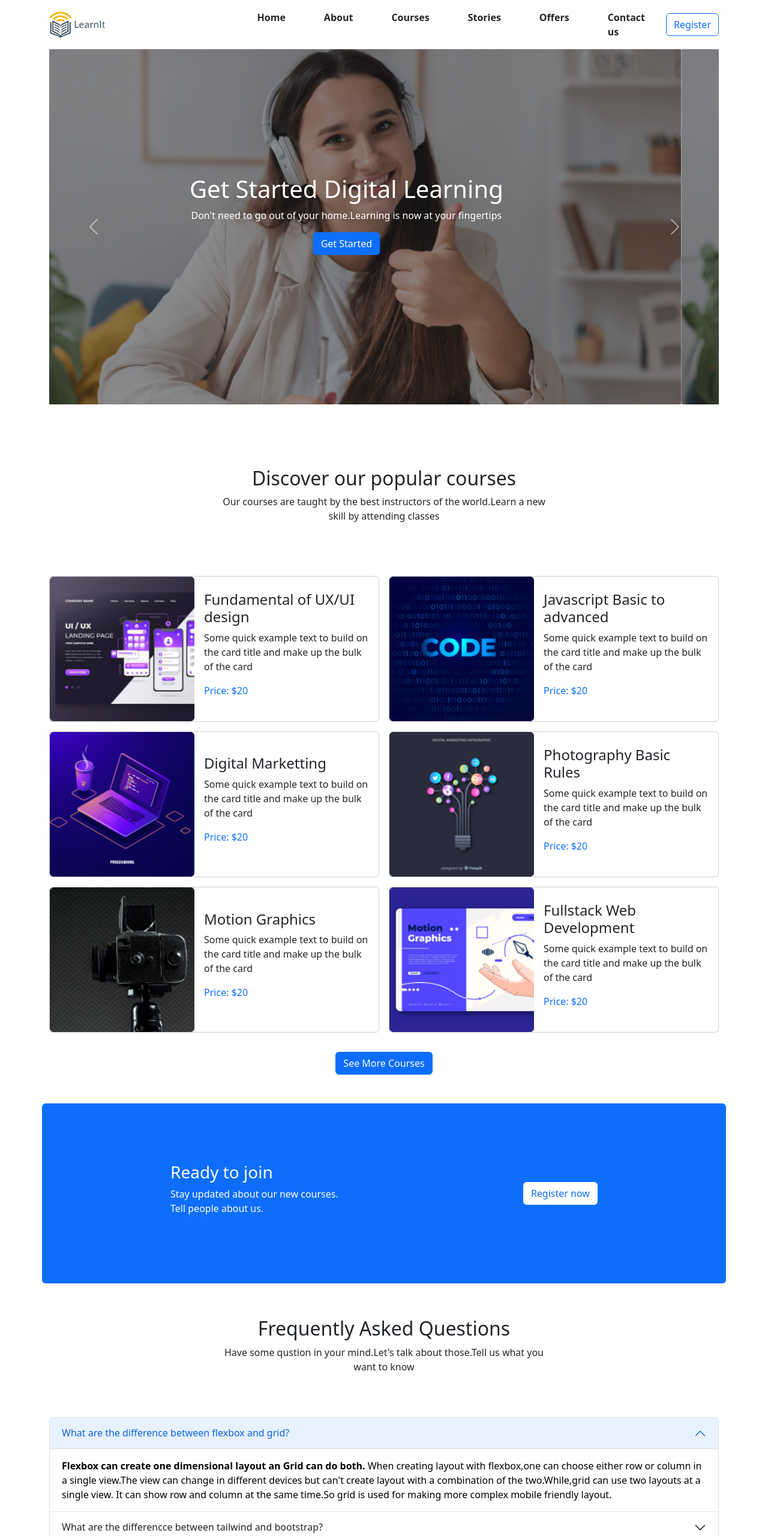
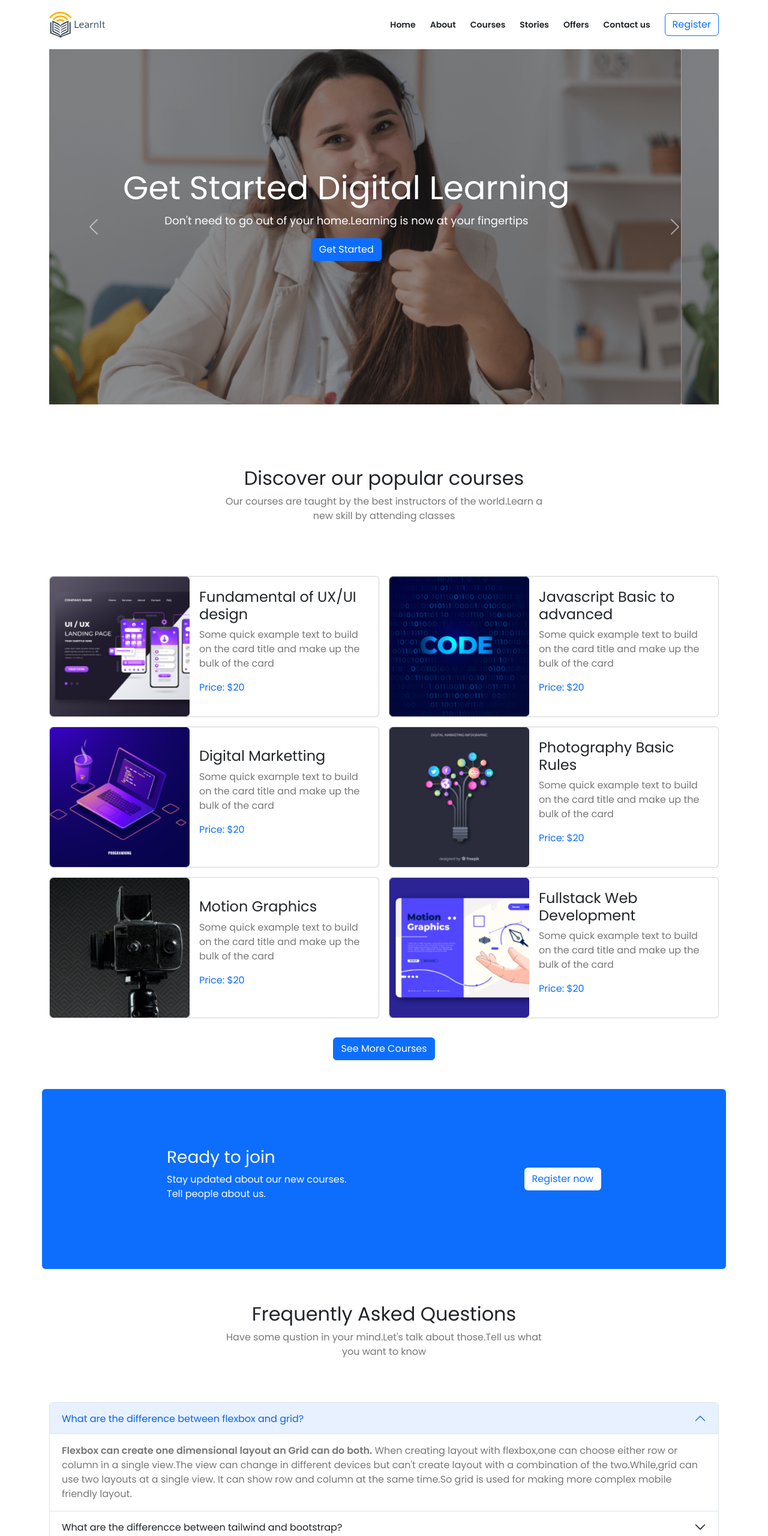
Before and after one commit to thinkingmore/edtech-landing-page, a plain HTML site: page index.html in a window 1280 px wide. Shown: the top 2560 px of the page at 60% size. Drawn offline with nearby package versions, Linux system fonts and the light colour scheme.

Commit message:
added footer,custom fonts and custom stylesheet

```diff
--- a/index.html
+++ b/index.html
@@ -4,8 +4,22 @@
     <meta charset="utf-8">
     <meta name="viewport" content="width=device-width, initial-scale=1">
     <title>Bootstrap demo</title>
+
+    <!-- Bootstrap CSS -->
     <link href="https://cdn.jsdelivr.net/npm/bootstrap@5.2.0/dist/css/bootstrap.min.css" rel="stylesheet"
     integrity="sha384-gH2yIJqKdNHPEq0n4Mqa/HGKIhSkIHeL5AyhkYV8i59U5AR6csBvApHHNl/vI1Bx" crossorigin="anonymous">
+
+    <!-- custom css -->
+    <link href="styles.css" rel="stylesheet">
+
+    <!-- fontawesome CSS -->
+    <link rel="stylesheet" href="https://cdnjs.cloudflare.com/ajax/libs/font-awesome/6.1.2/css/all.min.css"
+    integrity="sha512-1sCRPdkRXhBV2PBLUdRb4tMg1w2YPf37qatUFeS7zlBy7jJI8Lf4VHwWfZZfpXtYSLy85pkm9GaYVYMfw5BC1A=="
+    crossorigin="anonymous" referrerpolicy="no-referrer"/>
+
+    <!-- google fonts -->
+    <link href="https://fonts.googleapis.com/css2?family=Poppins:wght@400;600&display=swap" rel="stylesheet">
+
   </head>
   <body>
     <!-- header section starts -->
@@ -20,22 +34,22 @@
                   </button>
                   <div class="collapse navbar-collapse" id="navbarNav">
                     <ul class="navbar-nav ms-auto">
-                      <li class="nav-item ms-5">
+                      <li class="nav-item ms-2">
                         <a class="nav-link text-dark fw-bold" href="#">Home</a>
                       </li>
-                      <li class="nav-item ms-5">
+                      <li class="nav-item ms-2">
                         <a class="nav-link text-dark fw-bold" href="#">About</a>
                       </li>
-                      <li class="nav-item ms-5">
+                      <li class="nav-item ms-2">
                         <a class="nav-link text-dark fw-bold " href="#">Courses</a>
                       </li>
-                      <li class="nav-item ms-5">
+                      <li class="nav-item ms-2">
                         <a class="nav-link text-dark fw-bold " href="#">Stories</a>
                       </li>
-                      <li class="nav-item ms-5">
+                      <li class="nav-item ms-2">
                         <a class="nav-link text-dark fw-bold " href="#">Offers</a>
                       </li>
-                      <li class="nav-item ms-5">
+                      <li class="nav-item ms-2">
                         <a class="nav-link text-dark fw-bold">Contact us</a>
                       </li>
                     </ul>
@@ -111,70 +125,70 @@
               <div class="col-12 mb-5">
                 <div class="mx-auto w-50 p-2">
                   <h2 class="text-center">Discover our popular courses</h2>
-                  <p class="text-center">Our courses are taught by the best instructors of the world.Learn a new skill by attending classes</p>
+                  <p class="text-center learnit-text">Our courses are taught by the best instructors of the world.Learn a new skill by attending classes</p>
                 </div>
               </div>
-              <div class="col-md-6 col-sm-12">
+              <div class="col-lg-6 col-md-12 col-sm-12">
                 <div class="card flex-md-row flex-sm-column align-items-center">
-                  <img class="card-img mw-100 mh-100 img-fluid" src="images/course/course-1.png"/>
+                  <img class=" card-img img-fluid" src="images/course/course-1.png"/>
                   <div class="card-body">
-                    <h4 class="card-title">Fundamental of UX/UI design</h4>
-                    <p class="card-text">Some quick example text to build on the card title
+                    <h4 class="course-title">Fundamental of UX/UI design</h4>
+                    <p class=" card-text learnit-text">Some quick example text to build on the card title
                       and make up the bulk of the card</p>
                     <p class="text-primary">Price: $20</p>
                   </div>
                 </div>
               </div>
-              <div class="col-md-6 col-sm-12">
+              <div class="col-lg-6 col-md-12 col-sm-12">
                 <div class="card flex-md-row flex-sm-column align-items-center">
-                  <img class="card-img mw-100 mh-100 img-fluid" src="images/course/course-2.png"/>
+                  <img class=" card-img img-fluid" src="images/course/course-2.png"/>
                   <div class="card-body">
                     <h4 class="card-title">Javascript Basic to advanced</h4>
-                    <p class="card-text">Some quick example text to build on the card title
+                    <p class=" card-text learnit-text">Some quick example text to build on the card title
                       and make up the bulk of the card</p>
                     <p class="text-primary">Price: $20</p>
                   </div>
                 </div>
               </div>
-              <div class="col-md-6 col-sm-12">
+              <div class="col-lg-6 col-md-12 col-sm-12">
                 <div class="card flex-md-row flex-sm-column flex-sm-column align-items-center">
-                  <img class="card-img mw-100 mh-100 img-fluid" src="images/course/course-3.png"/>
+                  <img class=" card-img img-fluid" src="images/course/course-3.png"/>
                   <div class="card-body img-fluid">
                     <h4 class="card-title">Digital Marketting</h4>
-                    <p class="card-text">Some quick example text to build on the card title
+                    <p class=" card-text learnit-text">Some quick example text to build on the card title
                       and make up the bulk of the card</p>
                     <p class="text-primary">Price: $20</p>
                   </div>
                 </div>
               </div>
-              <div class="col-md-6 col-sm-12">
+              <div class="col-lg-6 col-md-12 col-sm-12">
                 <div class="card flex-md-row flex-sm-column align-items-center">
-                  <img class="card-img mw-100 mh-100 img-fluid" src="images/course/course-4.png"/>
+                  <img class="card-img img-fluid" src="images/course/course-4.png"/>
                   <div class="card-body">
                     <h4 class="card-title">Photography Basic Rules</h4>
-                    <p class="card-text">Some quick example text to build on the card title
+                    <p class=" card-text learnit-text">Some quick example text to build on the card title
                       and make up the bulk of the card</p>
                     <p class="text-primary">Price: $20</p>
                   </div>
                 </div>
               </div>
-              <div class="col-md-6 col-sm-12">
+              <div class="col-lg-6 col-md-12 col-sm-12">
                 <div class="card flex-md-row flex-sm-column align-items-center">
-                  <img class="card-img mw-100 mh-100 img-fluid" src="images/course/course-5.png"/>
+                  <img class=" card-img img-fluid" src="images/course/course-5.png"/>
                   <div class="card-body">
                     <h4 class="card-title">Motion Graphics</h4>
-                    <p class="card-text">Some quick example text to build on the card title
+                    <p class=" card-text learnit-text">Some quick example text to build on the card title
                       and make up the bulk of the card</p>
                     <p class="text-primary">Price: $20</p>
                   </div>
                 </div>
               </div>
-              <div class="col-md-6 mb-3 col-sm-12">
+              <div class="col-lg-6 col-md-12 mb-3 col-sm-12">
                 <div class="card flex-md-row flex-sm-column align-items-center">
-                  <img class="card-img mw-100 mh-100 img-fluid" src="images/course/course-6.png"/>
+                  <img class=" card-img img-fluid" src="images/course/course-6.png"/>
                   <div class="card-body">
                     <h4 class="card-title">Fullstack Web Development</h4>
-                    <p class="card-text">Some quick example text to build on the card title
+                    <p class=" card-text learnit-text">Some quick example text to build on the card title
                       and make up the bulk of the card</p>
                     <p class="text-primary">Price: $20</p>
                   </div>
@@ -238,14 +252,14 @@
       </section>
 
       <!-- faq section starts -->
-      <section class="faq">
+      <section class="faq my-5">
           <div class="container">
               <div class="row">
                   <div class="col-12">
                     <div class="col-12 mb-5">
                       <div class="mx-auto w-50 p-2">
                         <h2 class="text-center">Frequently Asked Questions</h2>
-                        <p class="text-center">Have some qustion in your mind.Let's talk about those.Tell us what you want to know</p>
+                        <p class="text-center learnit-text">Have some qustion in your mind.Let's talk about those.Tell us what you want to know</p>
                       </div>
                   </div>
                   <div class="col-12">
@@ -258,7 +272,7 @@
                           </button>
                         </h2>
                         <div id="collapseOne" class="accordion-collapse collapse show" aria-labelledby="headingOne" data-bs-parent="#accordionExample">
-                          <div class="accordion-body">
+                              <div class="accordion-body learnit-text"                               learnit-text">
                             <strong>Flexbox can create one dimensional layout an Grid can do both.</strong>
                              When creating layout with flexbox,one can choose either row or column in a single view.The view
                              can change in different devices but can't create layout with a combination of the two.While,grid can use two layouts at a single view.
@@ -273,7 +287,7 @@
                           </button>
                         </h2>
                         <div id="collapseTwo" class="accordion-collapse collapse" aria-labelledby="headingTwo" data-bs-parent="#accordionExample">
-                          <div class="accordion-body">
+                            <div class="accordion-body learnit-text"                              ">
                             <strong>Tailwind is a utility first css framework.It has more predefined classes than bootstraps.
                             While,Bootstrap has many prebuilt ui kit or components.</strong> Tailwind is more customizable as it
                             supports more color,spacing and styling options. Bootstrap is not much customizable from the perspective of tailwind.
@@ -288,7 +302,7 @@
                           </button>
                         </h2>
                         <div id="collapseThree" class="accordion-collapse collapse" aria-labelledby="headingThree" data-bs-parent="#accordionExample">
-                          <div class="accordion-body">
+                            <div class="accordion-body learnit-text"                              ">
                             <strong>CSS box model is a box that shows how a content is displayed in browsers.</strong> CSS box models
                             shows how a content is wrapped by the custom and default styles.
                             It mainly define the structural layout of a content and how much space it takes.The four main parts of CSS box models
@@ -303,7 +317,7 @@
                           </button>
                         </h2>
                         <div id="collapseThree" class="accordion-collapse collapse" aria-labelledby="headingThree" data-bs-parent="#accordionExample">
-                          <div class="accordion-body">
+                              <div class="accordion-body learnit-text"                               learnit-text"                              ">
                             <strong>Semantic elements are the elements that gives browser a specific idea about it's contents.In some context,
                               it can be said that semantic elements gives browser and
                               searchine engines a precise idea about the different sections of a website.</strong>
@@ -321,6 +335,39 @@
     </main>
     <!-- main section ends-->
 
+    <footer>
+        <section class="footer-section bg-dark mt-5" style="height:300px;">
+            <div class="container d-flex justify-content-center align-items-center" style="height: 300px;">
+              <div class="footer-content text-white text-center">
+                <h2 class="text-center">LearnIt</h2>
+                <address class="my-3">
+                  Office 41, Zawaya Buildin, Ghala Muscat,
+                  <br>Sultanate of Oman
+                </address class>
+                <div class="hstack d-flex gap-3 justify-content-center">
+                  <span>Privacy Policy</span>
+                  <div class="vr"></div>
+                  <span>Terms of Use</span>
+                </div>
+                <div class="hstack d-flex gap-3 p-3 justify-content-center">
+                  <span>
+                    <a class="text-white" href="http://www.facebook.com"><i class="fa-brands fa-facebook"></i></a>
+                  </span>
+                  <span>
+                    <a class="text-white" href="http://www.twitter.com"><i class="fa-brands fa-twitter"></a></i>
+                  </span>
+                  <span>
+                    <a class="text-white" href="http://www.linkedin.com"><i class="fa-brands fa-linkedin"></a></i>
+                  </span>
+                  <span>
+                    <a class="text-white" href="http://www.instagram.com"><i class="fa-brands fa-instagram"></a></i>
+                  </span>
+                </div>
+              </div>
+            </div>
+        </section>
+    </footer>
+
 
     <script src="https://cdn.jsdelivr.net/npm/bootstrap@5.2.0/dist/js/bootstrap.bundle.min.js"
     integrity="sha384-A3rJD856KowSb7dwlZdYEkO39Gagi7vIsF0jrRAoQmDKKtQBHUuLZ9AsSv4jD4Xa" crossorigin="anonymous"></script>
--- /dev/null
+++ b/styles.css
@@ -0,0 +1,46 @@
+body {
+    font-family: 'Poppins', sans-serif;
+}
+
+.learnit-text {
+    color:#777777;
+}
+
+.navbar-nav li a {
+    font-size: 0.875rem;
+}
+
+.carousel-caption h1 {
+    font-size: 3.4em;
+}
+
+.carousel-caption p {
+    font-size: 1.125rem;
+}
+
+@media only screen and (max-width: 992px) {
+    .learnit-text {
+        font-size: 0.875rem;
+    }
+    .card-title {
+        font-size: 1.25em;
+    }
+    .d-custom-block {
+        display:block;
+    }
+}
+
+
+@media only screen and (max-width: 768px) {
+    .learnit-text {
+        font-size: 0.875rem;
+    }
+    .carousel-caption h1 {
+        font-size: 2.4em;
+    }
+
+    .carousel-caption p {
+        font-size: 0.875rem;
+    }
+
+}
```
